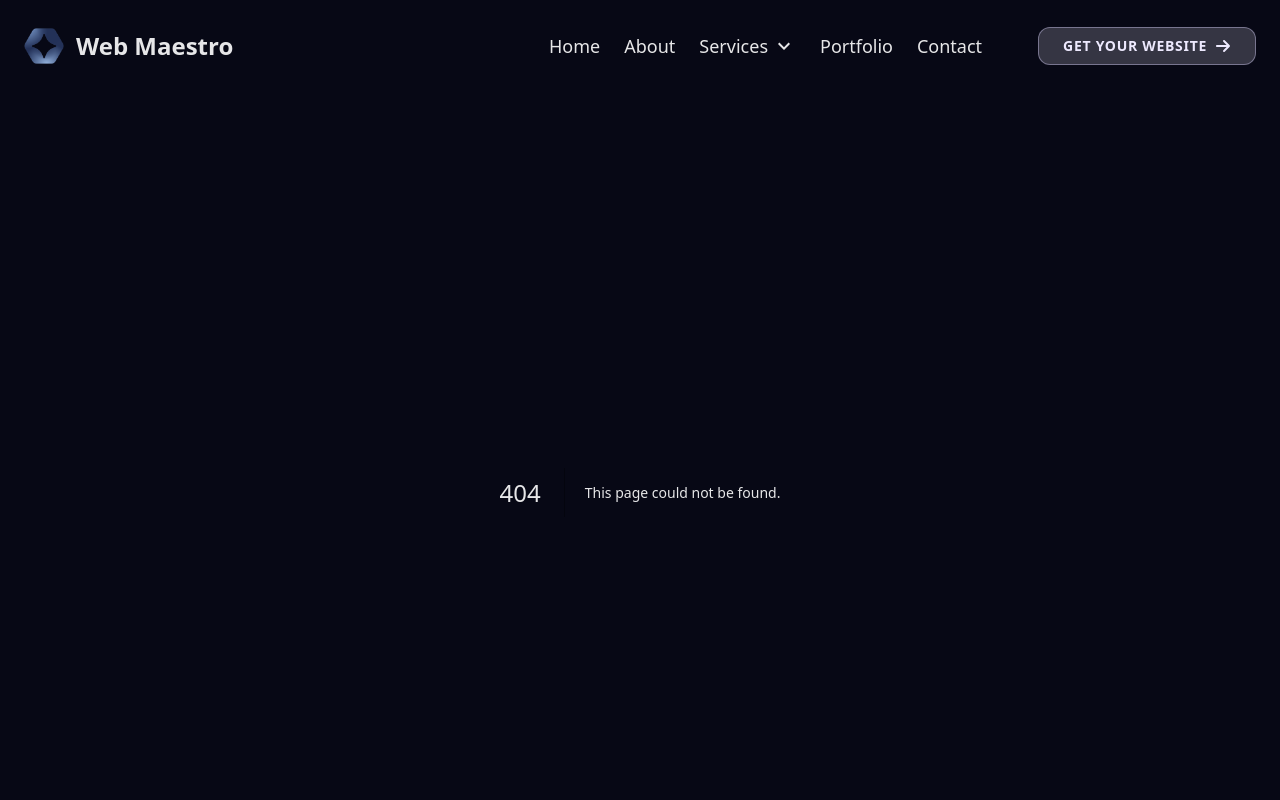
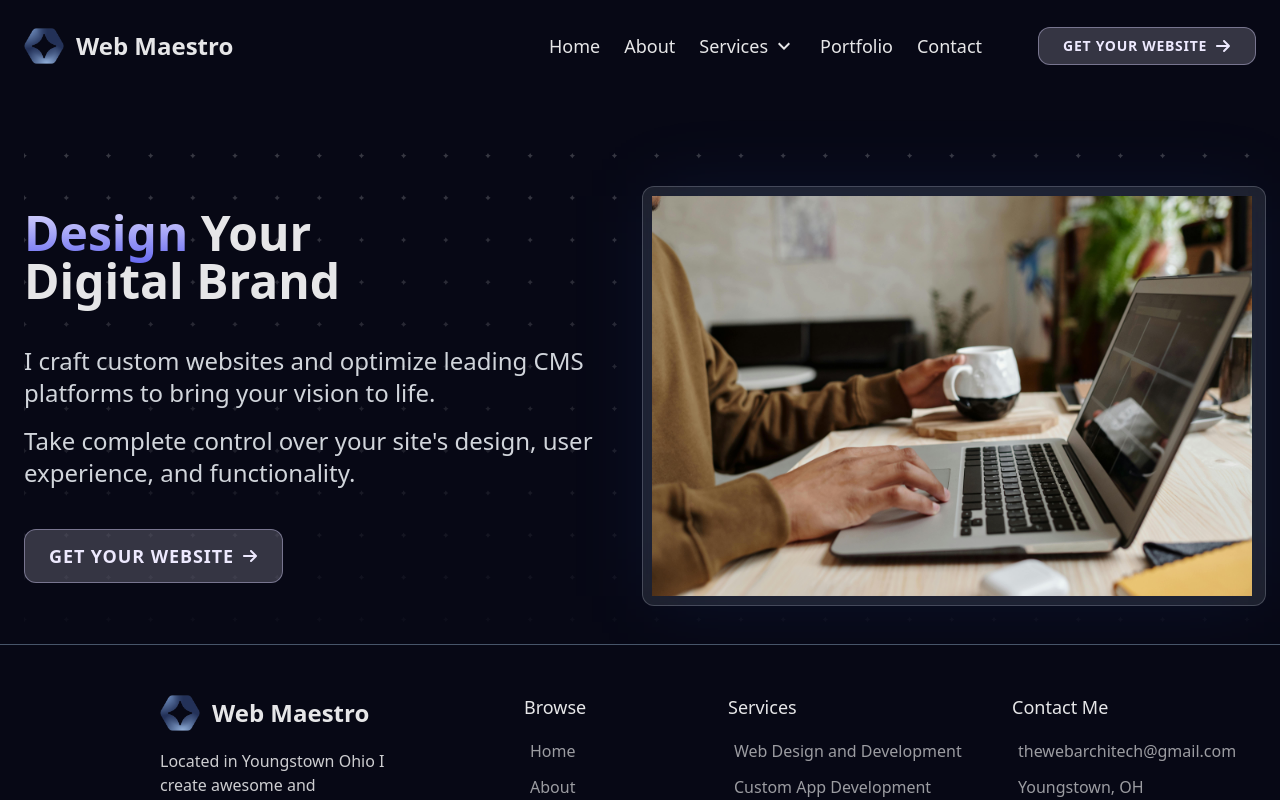
Before and after one commit to JerryDoran/my-business-site, a Next.js app: page /custom-websites in a window 1280 px wide. Before the commit this address had no page. Shown: the top 800 px of the page. Built offline with nearby package versions, Linux system fonts and the light colour scheme.

Commit message:
added custom website services page

```diff
--- /dev/null
+++ b/app/custom-websites/page.tsx
@@ -0,0 +1,40 @@
+import Bounded from "@/components/bounded";
+import StarGrid from "@/components/star-grid";
+import Image from "next/image";
+import Link from "next/link";
+import custom from "@/assets/custom.jpg";
+import CTA from "@/components/cta";
+
+export default async function CustomWebsitesPage() {
+  return (
+    <Bounded className="p-6">
+      <div className="relative mt-16">
+        <StarGrid />
+        <div className="flex flex-col items-center gap-16 md:gap-6 lg:flex-row">
+          <div className="flex flex-1 flex-col gap-y-6 max-lg:items-center max-lg:text-center">
+            <h1 className="text-balance text-4xl font-semibold sm:text-5xl">
+              <span className="heading-gradient">Design</span> Your Digital
+              Brand
+            </h1>
+
+            <div className="text-slate-300">
+              <p className="prose prose-invert mt-4 text-xl md:text-2xl">
+                I craft custom websites and optimize leading CMS platforms to
+                bring your vision to life.
+              </p>
+              <p className="prose prose-invert mt-4 text-xl md:text-2xl">
+                Take complete control over your site&apos;s design, user
+                experience, and functionality.
+              </p>
+            </div>
+            <CTA className="ml-0 mt-4 flex py-3 md:text-lg" />
+          </div>
+          <div className="hero-image glass-container flex-1">
+            <div className="hero-glow absolute inset-0 -z-10 bg-blue-500/10 blur-2xl filter" />
+            <Image src={custom} alt="custom-website" height={300} width={600} />
+          </div>
+        </div>
+      </div>
+    </Bounded>
+  );
+}
--- a/components/navbar.tsx
+++ b/components/navbar.tsx
@@ -76,9 +76,10 @@ export default function Navbar({
                             <Link href="/applications">Web Applications</Link>
                           </li>
                           <li className="transform rounded-lg p-2 pl-4 transition duration-100 hover:scale-105 hover:bg-blue-600/20">
-                            <Link href="/advanced">
-                              Advanced Custom Software
-                            </Link>
+                            <Link href="/advanced">Advanced Software</Link>
+                          </li>
+                          <li className="transform rounded-lg p-2 pl-4 transition duration-100 hover:scale-105 hover:bg-blue-600/20">
+                            <Link href="/support">Support & Maintenance</Link>
                           </li>
                         </ul>
                       </div>
@@ -159,19 +160,24 @@ export default function Navbar({
                                 className="w-fit"
                               >
                                 <ul className="flex flex-col gap-1 text-base">
-                                  <li className="transform rounded-lg p-2 pl-4 text-lg font-medium duration-100 hover:scale-105 hover:bg-blue-600/30">
+                                  <li className="transform rounded-lg p-2 pl-4 text-lg font-medium transition duration-100 hover:scale-105 hover:bg-blue-600/30">
                                     <Link href="/custom-websites">
                                       Custom Websites
                                     </Link>
                                   </li>
-                                  <li className="transform rounded-lg p-2 pl-4 text-lg font-medium duration-100 hover:scale-105 hover:bg-blue-600/30">
+                                  <li className="transform rounded-lg p-2 pl-4 text-lg font-medium transition duration-100 hover:scale-105 hover:bg-blue-600/30">
                                     <Link href="/applications">
                                       Web Applications
                                     </Link>
                                   </li>
-                                  <li className="transform rounded-lg p-2 pl-4 text-lg font-medium duration-100 hover:scale-105 hover:bg-blue-600/30">
-                                    <Link href="/advanced">
-                                      Advanced Custom Software
+                                  <li className="transform rounded-lg p-2 pl-4 text-lg transition duration-100 hover:scale-105 hover:bg-blue-600/30">
+                                    <Link href="/advanced-software">
+                                      Advanced Software
+                                    </Link>
+                                  </li>
+                                  <li className="transform rounded-lg p-2 pl-4 text-lg font-medium transition duration-100 hover:scale-105 hover:bg-blue-600/30">
+                                    <Link href="/support">
+                                      Support & Maintenance
                                     </Link>
                                   </li>
                                 </ul>
```
Also changed, not shown: assets/custom-websites.jpg (added), assets/custom.jpg (added).
